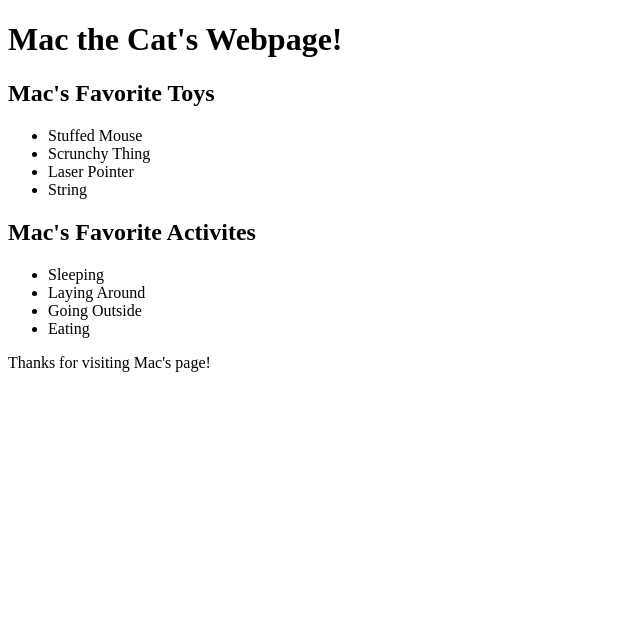
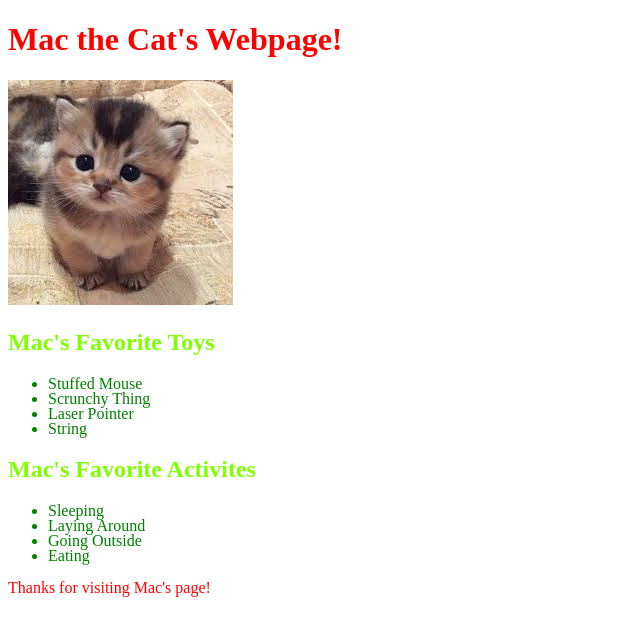
Before and after one commit to eliotcharette/macs-webpage, a plain HTML site: page macs-webpage.html in a window 1280 px wide. Shown: the whole page, without its empty margins (0-640 px from the left). Drawn offline with Linux system fonts and the light colour scheme.

Commit message:
edit check

```diff
--- /dev/null
+++ b/csss.css
@@ -0,0 +1,18 @@
+h1 {
+  color: red;
+}
+
+p {
+  font-size-adjust:30px;
+  color: red;
+  font-weight: 10;
+}
+h2 {
+  color: #7FFF00;
+
+}
+ul {
+  color: green;
+  line-height: 15px;
+
+}
--- a/macs-webpage.html
+++ b/macs-webpage.html
@@ -2,9 +2,12 @@
 <html>
   <head>
     <title>Mac's Favorite Thing's</title>
+    <link href="csss.css" rel="stylesheet" type="text/css">
   </head>
 <body>
+
   <h1>Mac the Cat's Webpage!</h1>
+    <img src="images.jpg" alt="Cute photo of kitten.">
   <h2>Mac's Favorite Toys</h2>
     <ul>
       <li>Stuffed Mouse</li>
--- /dev/null
+++ b/styles2.css
@@ -0,0 +1,16 @@
+h1 {
+  color: red;
+}
+
+p {
+  font-size-adjust:30px;
+  color: red;
+  font-weight: 10;
+}
+h2 {
+  color: green;
+}
+ul {
+  color: green;
+  line-height: 15px;
+}
```
Also changed, not shown: index.html (added, +21 -0 lines), images.jpg (added).
